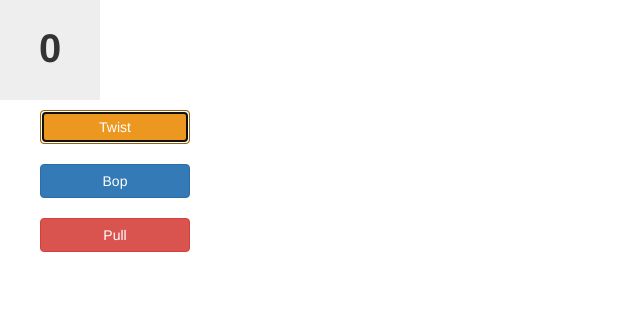
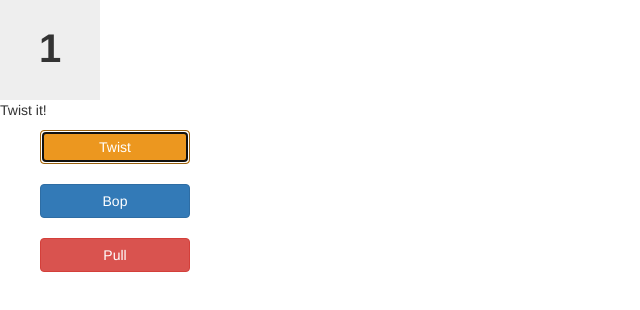
Before and after one commit to jkup/bopit, a plain HTML site: page index.html in a window 1280 px wide. Both pictures are taken after a click on the button "Twist". Shown: the whole page, without its empty margins (0-640 px from the left). Drawn offline with nearby package versions, Linux system fonts and the light colour scheme.

Commit message:
prototype

```diff
--- a/index.html
+++ b/index.html
@@ -11,25 +11,27 @@
 	</head>
 	<body>
 		<div id="counter">0</div>
+		<div id="action">Bop It!</div>
 		<ul id="game">
 			<li id="twist">
-				<button type="button" data-action="twist" class="btn btn-warning">
+				<button type="button" data-action="Twist it!" class="btn btn-warning">
 					Twist
 				</button>
 			</li>
 			<li id="bop">
-				<button type="button" data-action="bop" class="btn btn-primary">
+				<button type="button" data-action="Bop it!" class="btn btn-primary">
 					Bop
 				</button>
 			</li>
 			<li id="pull">
-				<button type="button" data-action="pull" class="btn btn-danger">
+				<button type="button" data-action="Pull it!" class="btn btn-danger">
 					Pull
 				</button>
 			</li>
 		</ul>
 
 		<script src="//ajax.googleapis.com/ajax/libs/jquery/1.11.0/jquery.min.js"></script>
+		<script src="js/app/bopit.js"></script>
 		<script src="js/script.js"></script>
 	</body>
 </html>
--- /dev/null
+++ b/js/app/bopit.js
@@ -0,0 +1,40 @@
+var Bopit = {
+	counter: 0,
+	speed: 0,
+	option: 1,
+	action: '',
+	$counter: $('#counter'),
+	$action: $('#action'),
+
+	advance: function() {
+		// generate random number
+		option = this.random();
+
+		// set current action based of rand number
+		this.action = this.actions[option];
+		this.$action.html(this.action);
+
+		this.increment();
+	},
+	increment: function() {
+		this.counter++;
+		this.$counter.html(this.counter);
+	},
+	random: function() {
+		return Math.floor((Math.random() * 3) + 1);
+	},
+	restart: function() {
+		this.counter = 0;
+		this.$counter.html(this.counter);
+
+		console.log('You lose');
+
+		this.advance();
+	},
+	actions: {
+		1: 'Bop it!',
+		2: 'Twist it!',
+		3: 'Pull it!'
+	}
+
+};
--- a/js/script.js
+++ b/js/script.js
@@ -1,12 +1,19 @@
 +function ($) {
   'use strict';
 
-  $('#game').find('a').on('click', function(e) {
+  $(document).ready(function() {
+  	Bopit.advance();
+  });
+
+  $('#game').find('button').on('click', function() {
   	var $this = $(this);
+  	console.log($this.data('action'));
 
-  	e.preventDefault();
-
-  	console.log($this.data('action'));
+  	if ($this.data('action') === Bopit.action) {
+  		Bopit.advance();
+  	} else {
+  		Bopit.restart();
+  	}
   });
 
 }(jQuery);
```
